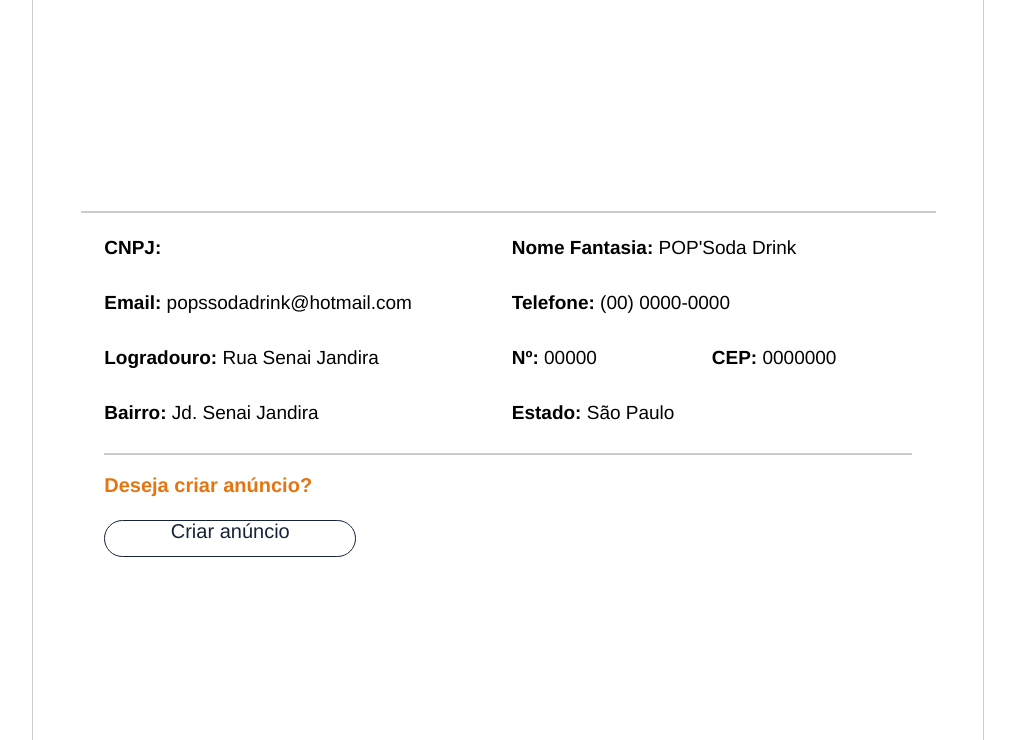
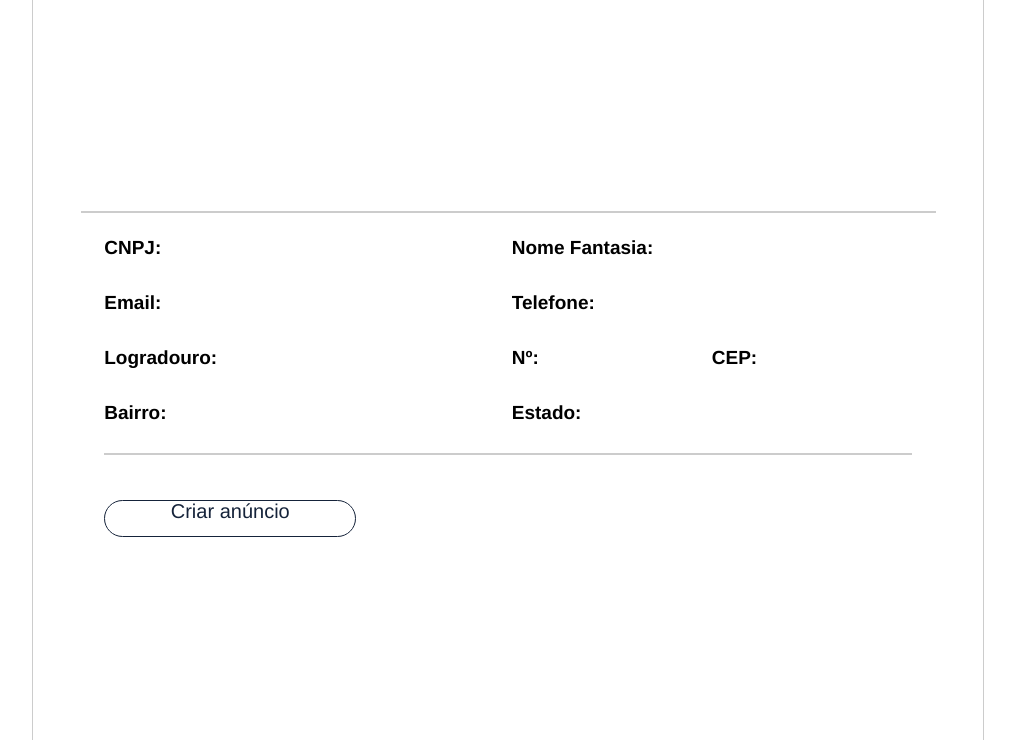
Before and after one commit to eudev-i/pop-soda-drink, a PHP site: page /painel_pessoa_juridica.php in a window 1280 px wide. Shown: the part 260-1000 px from the top of the page, without its empty margins (132-1147 px from the left). Run offline with PHP 8.4, Linux system fonts and the light colour scheme.

Commit message:
limpei o fake data do dashboard

```diff
--- a/painel_pessoa_juridica.php
+++ b/painel_pessoa_juridica.php
@@ -103,48 +103,48 @@
                         </div>
                         <!-- Email -->
                         <div class="texto_dados caixa_crescer">
-                            <p class="font-negrito font-texto">Email: </p><p class="font-texto"  id='email'>popssodadrink@hotmail.com</p>
+                            <p class="font-negrito font-texto">Email: </p><p class="font-texto"  id='email'></p>
                         </div>
                         <!-- Logradouro -->
                         <div class="texto_dados caixa_crescer">
-                            <p class="font-negrito font-texto">Logradouro: </p><p class="font-texto"  id='logradouro'>Rua Senai Jandira</p>
+                            <p class="font-negrito font-texto">Logradouro: </p><p class="font-texto"  id='logradouro'></p>
                         </div>
                         <!-- Bairro -->
                         <div class="texto_dados caixa_crescer">
-                            <p class="font-negrito font-texto">Bairro: </p><p class="font-texto"  id='bairro'>Jd. Senai Jandira </p>
+                            <p class="font-negrito font-texto">Bairro: </p><p class="font-texto"  id='bairro'> </p>
                         </div>
                     </div>
                     <!-- grupo form 2 -->
                     <div class="grupo_form caixa_crescer elemento_direita">
                         <!-- Nome fantasia -->
                         <div class="texto_dados caixa_crescer">
-                            <p class="font-negrito font-texto">Nome Fantasia: </p><p class="font-texto"  id='nom_fantasia'>POP'Soda Drink</p>
+                            <p class="font-negrito font-texto">Nome Fantasia: </p><p class="font-texto"  id='nom_fantasia'></p>
                         </div>
                         <!-- Telefone-->
                         <div class="texto_dados caixa_crescer">
-                            <p class="font-negrito font-texto">Telefone: </p><p class="font-texto"  id='tel'>(00) 0000-0000</p>
+                            <p class="font-negrito font-texto">Telefone: </p><p class="font-texto"  id='tel'></p>
                         </div>
                         <!-- Número e CEP-->
                         <div class="texto_dados caixa_crescer">
                             <!-- Número -->
                             <div class="caixa_num_cep elemento_esquerda caixa_crescer">
-                                <p class="font-negrito font-texto">Nº: </p><p class="font-texto"  id='num'>00000</p>
+                                <p class="font-negrito font-texto">Nº: </p><p class="font-texto"  id='num'></p>
                             </div>
                             <!-- CEP -->
                             <div class="caixa_num_cep elemento_direita caixa_crescer">
-                                <p class="font-negrito font-texto">CEP: </p><p class="font-texto"  id='cep'>0000000</p>
+                                <p class="font-negrito font-texto">CEP: </p><p class="font-texto"  id='cep'></p>
                             </div>
                         </div>
                         <!-- Estado-->
                         <div class="texto_dados caixa_crescer">
-                            <p class="font-negrito font-texto">Estado: </p><p class="font-texto"  id='uf'>São Paulo</p>
+                            <p class="font-negrito font-texto">Estado: </p><p class="font-texto"  id='uf'></p>
                         </div>
                     </div>
                 </div>
 
                 <!-- Criar anúncios -->
                 <div class="caixa_criar_anuncios centralizar_caixa">
-                    <h1 class="font-titulo font-negrito identidade_pj_font">Deseja criar anúncio?</h1>
+                    <h1 class="font-titulo font-negrito identidade_pj_font"></h1>
                     <div class="font-texto botao_padrao_pj" id="Anuncio">
                       Criar anúncio
                     </div>
```
